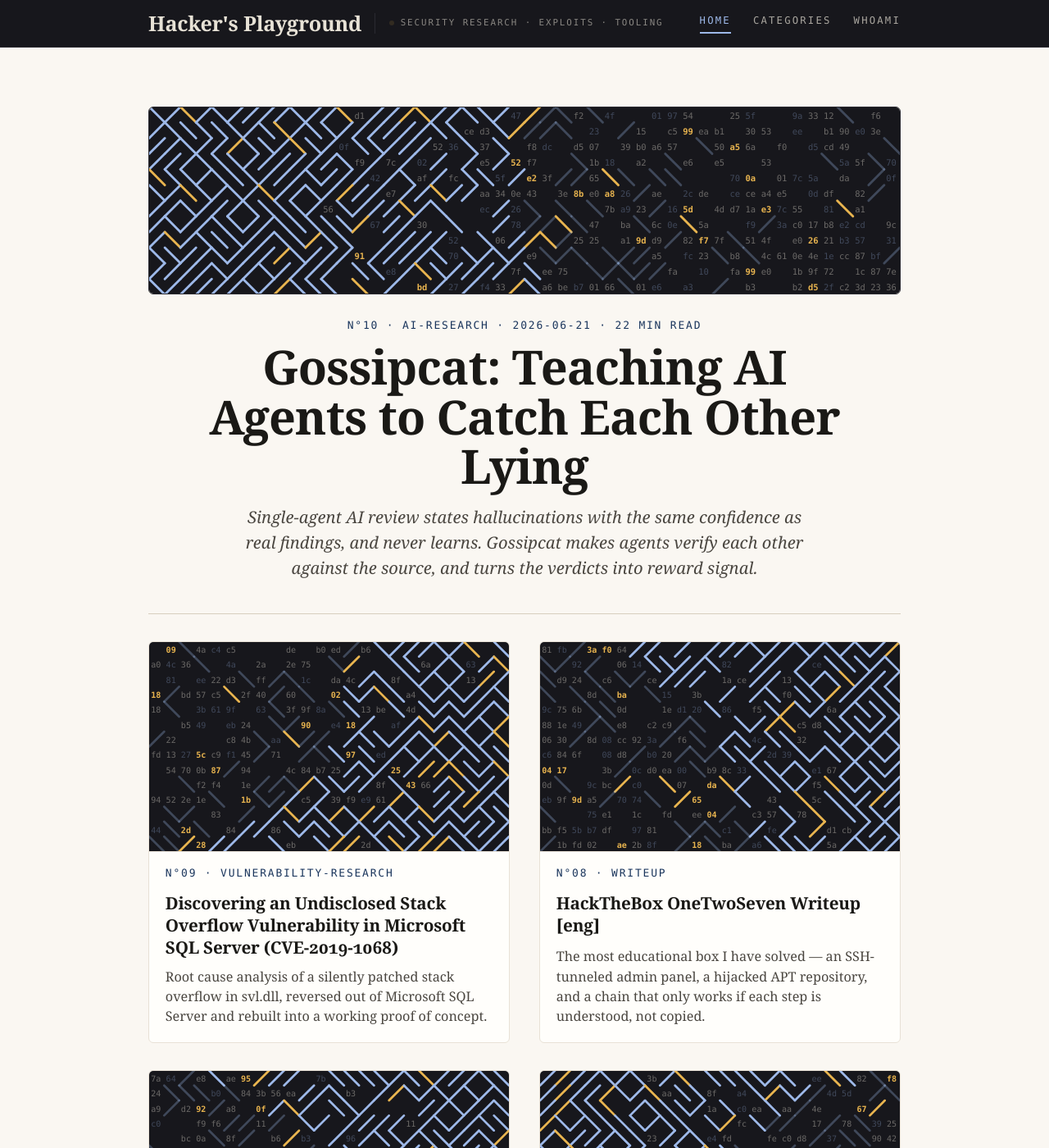
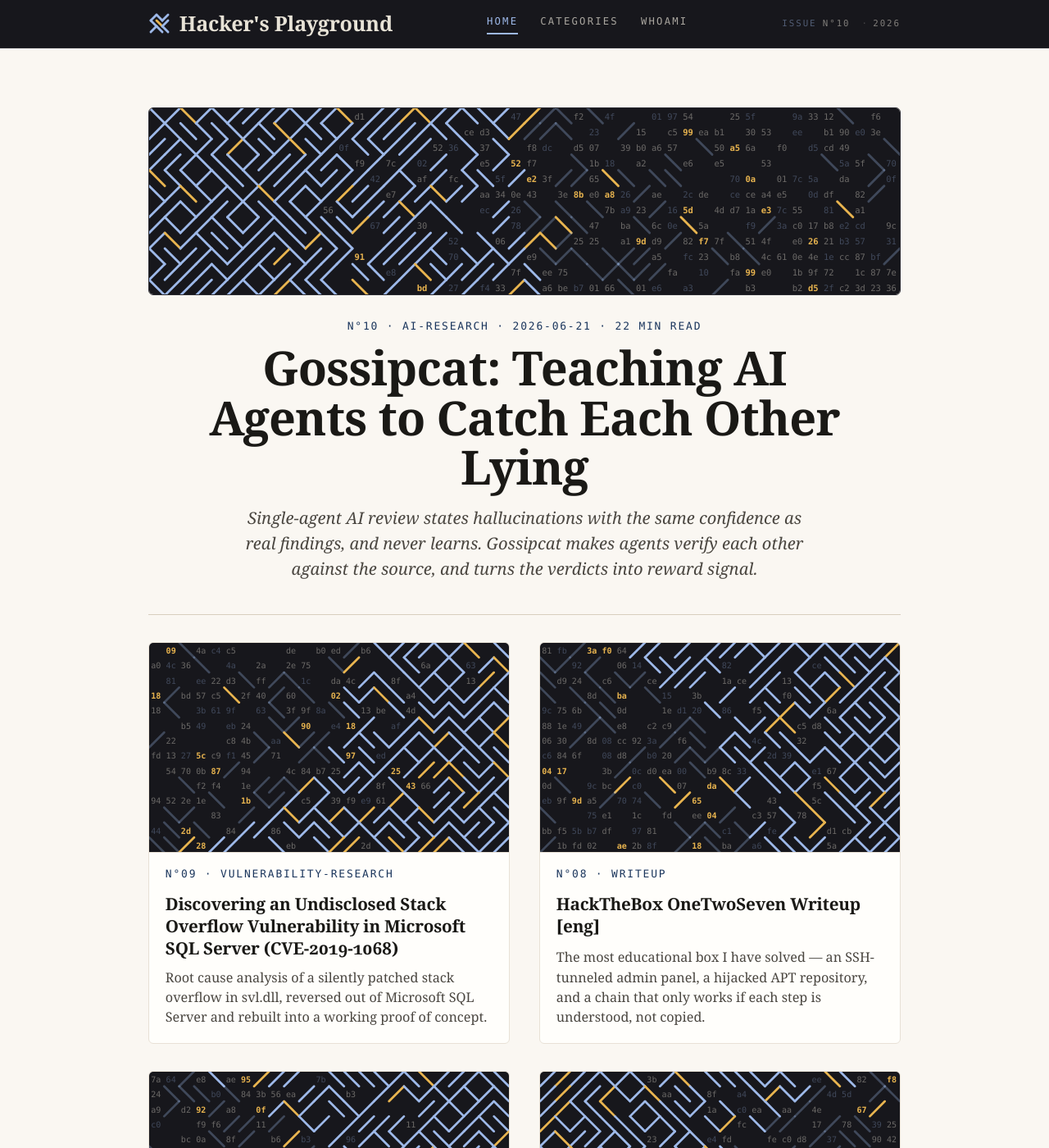
Before and after one commit to ataberk-xyz/ataberk-xyz.github.io, a Jekyll site: the page built from index.html, in a window 1280 px wide and 1400 px high. Shown: the whole window at 82% size. Built offline with Jekyll 4.4.1, drawn with Linux system fonts in a browser that asks for light colours; the list of posts is cut into pages by our own code.

Commit message:
masthead: site mark on the left, live edition line on the right
Co-Authored-By: Claude Fable 5 <noreply@anthropic.com>

```diff
--- a/_includes/masthead.html
+++ b/_includes/masthead.html
@@ -1,10 +1,29 @@
 <header class="masthead">
   <div class="masthead-inner">
-    <div class="masthead-id">
-      <a class="brand" href="{{ site.baseurl }}/">{{ site.title }}</a>
-      <span class="brand-rule" aria-hidden="true"></span>
-      <p class="brand-status"><i class="live-dot" aria-hidden="true"></i>SECURITY RESEARCH · EXPLOITS · TOOLING</p>
-    </div>
+    <a class="brand-lockup" href="{{ site.baseurl }}/" aria-label="{{ site.title }} — home">
+      <svg class="brand-mark" viewBox="0 0 64 64" aria-hidden="true" focusable="false">
+        <g stroke-width="6.7" stroke-linecap="round" fill="none">
+          <path d="M7.04 23.71 L23.71 7.04" stroke="currentColor"/>
+          <path d="M23.71 7.04 L40.38 23.71" stroke="currentColor"/>
+          <path d="M40.38 23.71 L57.04 7.04" stroke="currentColor"/>
+          <path d="M7.04 23.71 L23.71 40.38" stroke="currentColor"/>
+          <path d="M23.71 23.71 L40.38 40.38" class="mark-hot"/>
+          <path d="M40.38 40.38 L57.04 23.71" stroke="currentColor"/>
+          <path d="M7.04 57.04 L23.71 40.38" stroke="currentColor"/>
+          <path d="M23.71 40.38 L40.38 57.04" stroke="currentColor"/>
+          <path d="M40.38 40.38 L57.04 57.04" stroke="currentColor"/>
+        </g>
+      </svg>
+      <span class="brand">{{ site.title }}</span>
+    </a>
+
     {% include nav-links.html %}
+
+    {% assign latest = site.posts.first %}
+    {% capture latest_no %}{% include post-number.html post=latest %}{% endcapture %}
+    <p class="masthead-issue">
+      <span class="issue-key">ISSUE</span>{{ latest_no }}
+      <span class="issue-sep">·</span>{{ latest.date | date: "%Y" }}
+    </p>
   </div>
 </header>
--- a/_sass/kami/_layout.scss
+++ b/_sass/kami/_layout.scss
@@ -27,40 +27,36 @@
   flex-wrap: wrap;
   gap: 0.5rem 1.5rem;
 }
-.masthead-id {
+// left end: the site mark (same maze glyph as the favicon)
+.brand-lockup {
   display: flex;
   align-items: center;
-  gap: 0.9rem;
+  gap: 0.6rem;
   min-width: 0;
 }
-.brand-rule {
-  width: 1px;
-  align-self: stretch;
-  background: var(--code-border);
-  flex: 0 0 1px;
+.brand-lockup:hover { text-decoration: none; }
+.brand-mark {
+  width: 1.5rem;
+  height: 1.5rem;
+  flex: 0 0 1.5rem;
+  color: var(--accent-on-code);
+  transition: transform 0.25s ease;
 }
-.brand-status {
-  display: flex;
-  align-items: center;
-  gap: 0.45rem;
+.brand-lockup:hover .brand-mark { transform: rotate(90deg); }
+.mark-hot { stroke: #E8B44F; }
+
+// right end: the edition line — reads from the newest post, so it ages itself
+.masthead-issue {
   margin: 0;
   font-family: var(--mono);
   font-size: 0.6rem;
   letter-spacing: 0.18em;
   color: var(--code-fg);
-  opacity: 0.55;
+  opacity: 0.5;
   white-space: nowrap;
 }
-.live-dot {
-  width: 6px;
-  height: 6px;
-  flex: 0 0 6px;
-  border-radius: 50%;
-  background: #E8B44F;
-  animation: live-pulse 2.6s ease-in-out infinite;
-}
-@keyframes live-pulse { 0%, 100% { opacity: 1; } 50% { opacity: 0.2; } }
-@media (prefers-reduced-motion: reduce) { .live-dot { animation: none; } }
+.issue-key { color: var(--accent-on-code); opacity: 0.85; margin-right: 0.4rem; }
+.issue-sep { opacity: 0.45; margin: 0 0.3rem; }
 .brand {
   display: inline-block;
   font-family: var(--serif);
@@ -220,8 +216,9 @@ main.container { padding-top: 2.8rem; padding-bottom: 3.5rem; min-height: 50vh;
   .ledger-featured .lf-title { font-size: 2.6rem; }
 }
 @media (max-width: $bp-mobile) {
-  .brand-rule, .brand-status { display: none; }
+  .masthead-issue { display: none; }
   .brand { font-size: 1.15rem; }
+  .brand-mark { width: 1.25rem; height: 1.25rem; flex-basis: 1.25rem; }
   .ledger-grid { grid-template-columns: 1fr; }
   .ledger-featured .lf-title { font-size: 2rem; }
   .ledger-featured .lf-cover .cover { aspect-ratio: 16 / 9; }
```
